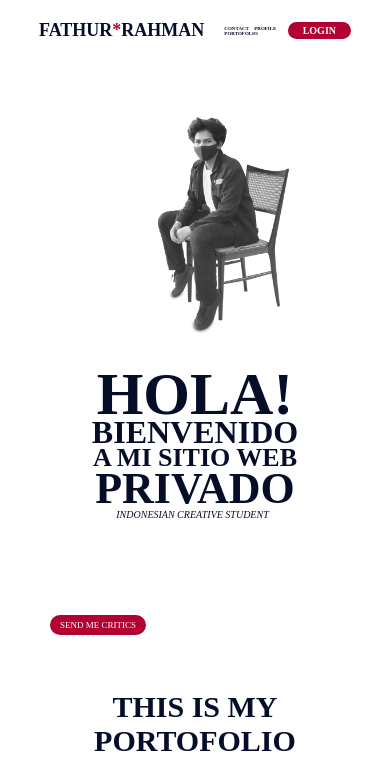
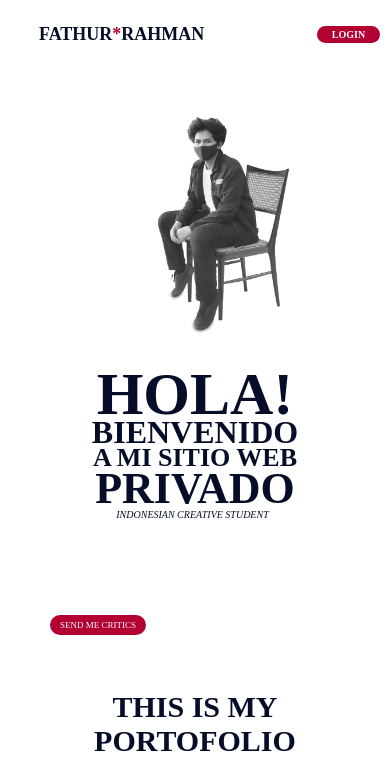
Before and after one commit to AhmadAlwanFathurRahman/FATHUR-RAHMAN, a plain HTML site: page index.html in a window 390 px wide. Shown: the top 775 px of the page. Drawn offline with nearby package versions, Linux system fonts and the light colour scheme.

Commit message:
Update style.css

```diff
--- a/style.css
+++ b/style.css
@@ -175,7 +175,7 @@ a.tombol-merah:hover{
     margin-top: 20px;
 }
 
-.aboutme p{
+.text-about p{
     width: 40%;
     margin-left: 0px;
     margin-top: 20px;
@@ -304,45 +304,37 @@ a.tombol-merah:hover{
     font-family: 'poppins';
     margin: 0 10%;
 }
-
 .main-profile h1{
     font-size: 50px;
 }
-
 .main-profile h2{
     font-size: 35px;
     margin-left: 20px;
     margin-top: 30px;
 }
-
 .main-profile h3{
     font-size: 35px;
     margin: -50px 0px 0px 800px;
 }
-
 .main-profile h4{
     font-size: 35px;
     margin: 50px 0px 0px 800px;
 }
-
 .main-profile p{
     width: 40%;
     margin-left: 20px;
     margin-top: 20px;
 }
-
 .basic1 ul{
     margin: -930px 0px 0px 800px;
     font-size: 25px;
     font-weight: 600;
 }
-
 .basic2 ul{
     margin: -230px 0px 0px 980px;
     font-size: 25px;
     list-style: none;
 }
-
 .skill ul{
     margin: -230px 0px 0px 880px;
     font-size: 25px;
@@ -350,6 +342,23 @@ a.tombol-merah:hover{
 
 
 @media screen and (max-width: 500px){
+
+    .header{
+        padding: 0px 10%;
+        background-color: white;
+        top: 0;
+        width: 100%;
+        position: fixed;
+        display: flex;
+        justify-content: space-between;
+        align-items: center;
+        font-family: 'poppins';
+        font-size: 20px;
+        font-weight: 550;
+        z-index: 1;
+    }
+
+
     .logo{
         font-size: 18px;
         margin-top: 0px;
@@ -357,19 +366,9 @@ a.tombol-merah:hover{
     }
 
     .nav-link{
-        font-size: 5px;
-        font-weight: 700;
-        margin-right: 80px;
-        align-content: center;
+        visibility: hidden;
     }
 
-    .nav-link li{
-        padding: 0px 2px;
-    }
-
-    .nav-link li:hover{
-        color: #94002a;
-    }
 
     a.tombol-merah{
         font-size: 10px;
@@ -382,7 +381,7 @@ a.tombol-merah:hover{
 
     a.tombol-merah:hover{
         background-color: #94002a;
-        font-size: 21px;
+        font-size: 8px;
     }
 
     /* MAIN HOME */
@@ -452,6 +451,7 @@ a.tombol-merah:hover{
     .main-portofolio{
         text-align: center;
         margin-top: 60px;
+        margin-bottom: 0;
     }
 
     .main-portofolio h1{
@@ -475,13 +475,13 @@ a.tombol-merah:hover{
     }
 
     #profile{
-        scroll-margin-top: 190px;
+        scroll-margin-top: 100px;
     }
 
     .main-profile{
         color: #060D29;
         font-family: 'poppins';
-        margin: -50 10%;
+        margin: 50px 10%;
     }
 
     .main-profile h1{
@@ -496,7 +496,7 @@ a.tombol-merah:hover{
         margin-top: 20px;
     }
 
-    .aboutme p{
+    .text-about p{
         width: 100%;
         margin-left: 0px;
         margin-top: 20px;
```
